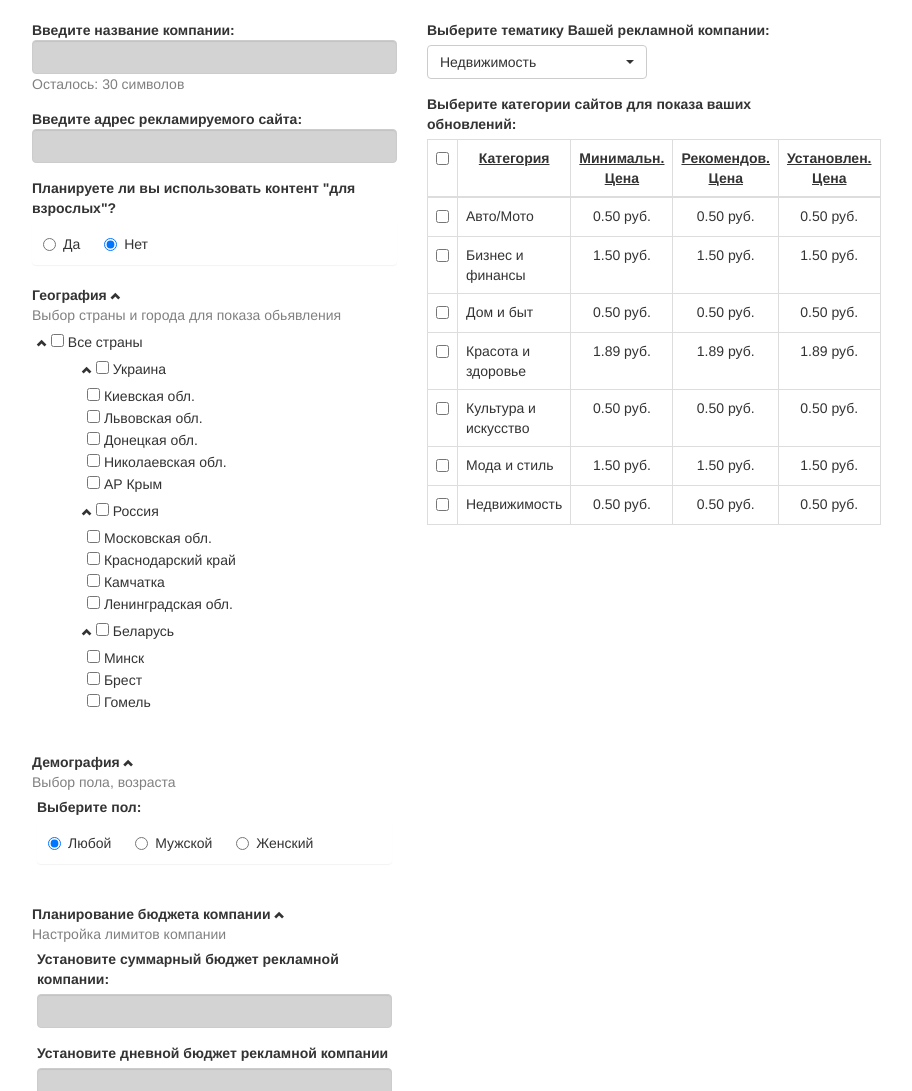
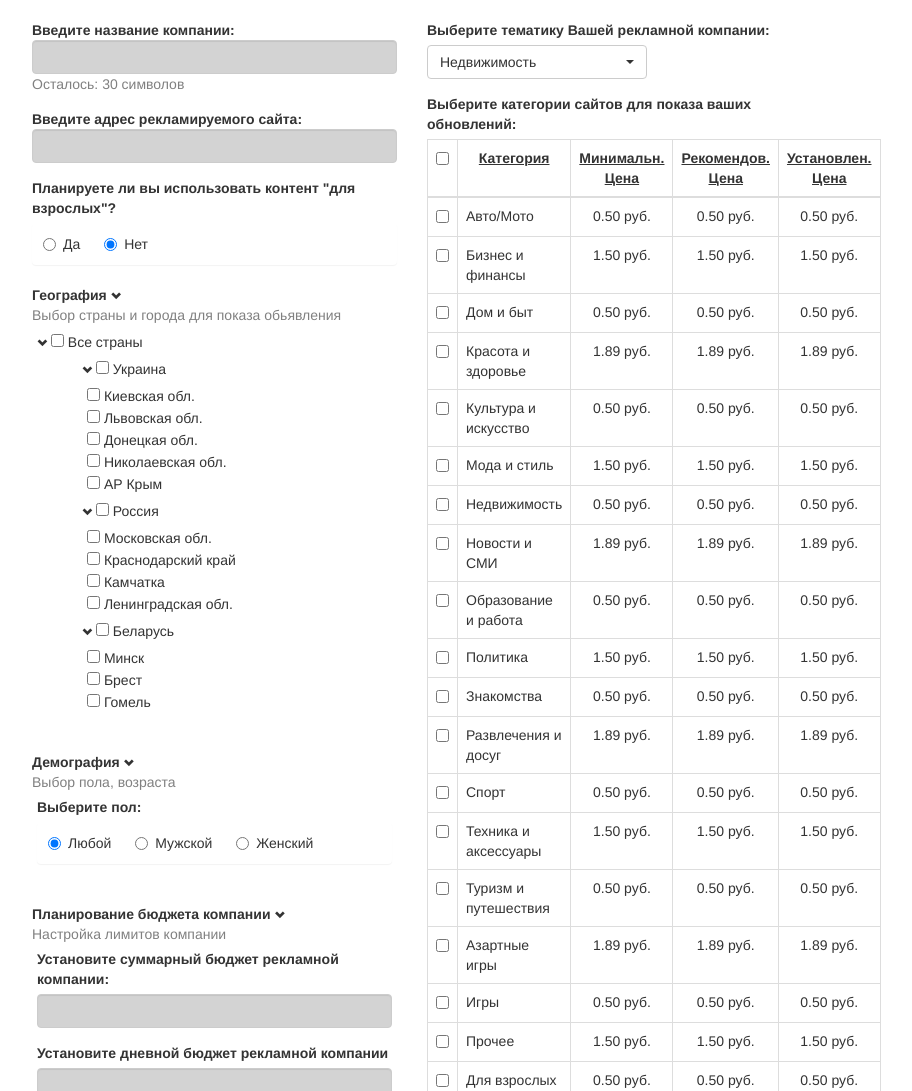
Before and after one commit to oleksii-mazurik/ads-form, a plain HTML site: page index.html in a window 1280 px wide. Shown: the top 1091 px of the page, without its empty margins (228-1140 px from the left). Drawn offline with Linux system fonts and the light colour scheme.

Commit message:
last version

```diff
--- a/index.html
+++ b/index.html
@@ -15,12 +15,12 @@
                     <div class="col-md-6">
                         <div class="form-group">
                             <label class="control-label" for="name">  Введите название компании:</label>
-                            <input class="form-control" type="text" maxlength="30" id="name" data-bind="value: companyName, valueUpdate: 'afterkeydown'">
+                            <input class="form-control" type="text" maxlength="30" id="name" data-bind="value: companyName, valueUpdate: 'afterkeydown'" required="">
                             <p class="hint">Осталось: <span data-bind="text: remained"></span> символов</p>
                         </div>
                         <div class="form-group">
                             <label class="control-label" for="site-name">Введите адрес рекламируемого сайта:</label>
-                            <input class="form-control" type="text" id="site-name" data-bind="value: companyURL, valueUpdate: 'afterkeydown'">
+                            <input class="form-control" type="text" id="site-name" data-bind="value: companyURL, valueUpdate: 'afterkeydown'" required="">
                         </div>
                         <div class="form-group">
                             <label>Планируете ли вы использовать контент "для взрослых"?</label>
@@ -37,18 +37,18 @@
                                 </div>
                             </div>
                         </div>
-                        <div class="form-group">
+                        <div class="form-group" data-bind="with: geo">
                             <label class="control-label">География </label>
-                            <span class="glyphicon-chevron-up glyphicon toggleFlag"></span>
+                            <span class="glyphicon-chevron-down glyphicon toggleFlag"></span>
                             <p class="hint">Выбор страны и города для показа обьявления</p>
                             <div class="toggle">
-                                <span class="glyphicon glyphicon-chevron-up toggleFlag"></span>
-                                <input type="checkbox" data-bind="checked: geo.checked, event: { change: geo.setState.bind(geo) }">
-                                <span data-bind="text: geo.name"></span>
+                                <span class="glyphicon glyphicon-chevron-down toggleFlag"></span>
+                                <input type="checkbox" data-bind="checked: checked, event: { change: setState.bind(this) }">
+                                <span data-bind="text: name"></span>
                                 <div class="toggle">
-                                    <ul data-bind="foreach: geo.children">
+                                    <ul data-bind="foreach: children">
                                         <li>
-                                            <span class="glyphicon glyphicon-chevron-up toggleFlag"></span>
+                                            <span class="glyphicon glyphicon-chevron-down toggleFlag"></span>
                                             <input type="checkbox" data-bind="checked: checked, event: { change: setState.bind(this) }">
                                             <span data-bind="text: name"></span>
                                             <ul class='toggle' data-bind="foreach: { data: children, as: 'region' }">
@@ -66,7 +66,7 @@
 
                         <div class="form-group">
                             <label class="control-label">Демография </label>
-                            <span class="glyphicon-chevron-up glyphicon toggleFlag"></span>
+                            <span class="glyphicon-chevron-down glyphicon toggleFlag"></span>
                             <p class="hint">Выбор пола, возраста</p>
                             <div class="toggle">
                                 <label>Выберите пол:</label>
@@ -92,16 +92,16 @@
 
                         <div class="form-group">
                             <label class="control-label">Планирование бюджета компании </label>
-                            <span class="glyphicon-chevron-up glyphicon toggleFlag"></span>
+                            <span class="glyphicon-chevron-down glyphicon toggleFlag"></span>
                             <p class="hint">Настройка лимитов компании</p>
                             <div class="toggle">
                                 <div class="form-group">
                                     <label>Установите суммарный бюджет рекламной компании:</label>
-                                    <input type="text" class="form-control" data-bind="value: sumBudget, valueUpdate: 'afterkeydown'">
+                                    <input type="text" class="form-control" data-bind="value: sumBudget, valueUpdate: 'afterkeydown'" required="">
                                 </div>
                                 <div class="form-group">
                                     <label>Установите дневной бюджет рекламной компании</label>
-                                    <input type="text" class="form-control" data-bind="value: perDayBudget, valueUpdate: 'afterkeydown'">
+                                    <input type="text" class="form-control" data-bind="value: perDayBudget, valueUpdate: 'afterkeydown'" required="">
                                 </div>
                             </div>
                         </div>
--- a/js/script.js
+++ b/js/script.js
@@ -1,6 +1,4 @@
 var Region = function Region(options) {
-
-    //var self = this;
 
     if(!options.name) {
         throw "There is no region name";
@@ -15,22 +13,19 @@ var Region = function Region(options) {
     this.instanceOf = function() {
         return _instanceOf;
     };
-    //console.log(this.name);
-    //console.log(this.children);
+
 };
 
 Region.prototype.addChildren = function(kids){
     this.children = [];
     for (var i = 0; i < kids.length; i++) {
-        this.children.push(this.addChild(kids[i], this));
+        this.addChild(kids[i], this);
     }
     return this.children;
 };
 
 Region.prototype.setState = function setState(parentStatus) {
 
-
-    console.log(parentStatus);
     parentStatus.checked(!parentStatus.checked())
     function toChilds(status, node) {
         if (node.children) {
@@ -44,72 +39,34 @@ Region.prototype.setState = function setState(parentStatus) {
         else return;
     }
 
-    function toParents() {
-
+    function toParents(node) {
+        if (node.parent) {
+            var flag = true;
+            node.parent.children.forEach(function(child){
+                if (!child.checked()) {
+                    flag = false;
+                    return;
+                }
+            });
+            node.parent.checked(flag);
+            toParents(node.parent);
+        }
+        else {
+            return;
+        }
     }
-    //debugger;
     toChilds(parentStatus.checked(), parentStatus);
-
-    //var status = arguments.length > 1 ?  !this.checked() : parentStatus;
-    //this.children.forEach(function(child) {
-    //    if(child.instanceOf() == 'Region') {
-    //        child.setState(status);
-    //    }
-    //});
-    //
-    //this.checked(arguments.length > 1 ? status : parentStatus);
+    toParents(parentStatus);
 };
 
 Region.prototype.addChild = function addChild(child, parentNode) {
     if(child.instanceOf() == 'Region') {
         child.parent = parentNode;
-        //parentNode.children.push(child);
+        parentNode.children.push(child);
+
     }
-    //console.log(child);
     return child;
 };
-
-//Region.findParent = function(tree, node) {
-//    var parent = tree;
-//    var recursion = function recursion(tree, node) {
-//        if(tree == node) {
-//            return;
-//        }
-//
-//        var result = false;
-//        tree.children.forEach(function(item) {
-//            if(item == node) {
-//                result = true;
-//                parent = tree;
-//                return;
-//            }
-//
-//            recursion(item, node);
-//        });
-//    };
-//
-//    recursion(tree, node);
-//
-//    return parent;
-//};
-
-//Region.checkIfChildrenChecked = function(node) {
-//    var result = true;
-//
-//    var recursion = function(item) {
-//        item.children.forEach(function(child) {
-//            if(!child.checked()) {
-//                result = false;
-//                return;
-//            } else {
-//                recursion(child);
-//            }
-//        });
-//    };
-//
-//    recursion(node);
-//
-//};
 
 var viewModel = function() {
 
@@ -131,13 +88,24 @@ var viewModel = function() {
 
     self.returnSendForm = function() {
 
-        var tmp2 = [];
+
+        var categoriesCont = [];
+        var regionsCont = [];
 
         var categories = self.categories.categories;
+        var countries = self.geo.children;
+
+        for (var j = 0; j < countries.length; j++) {
+            countries[j].children.forEach(function(child){
+                if (child.checked()) {
+                    regionsCont.push(child.name);
+                }
+            })
+        }
 
         for (var i = 0; i < categories.length; i++) {
             if (categories[i].checked())
-                tmp2.push(categories[i].name);
+                categoriesCont.push(categories[i].name);
         }
 
         var sendForm = {
@@ -145,10 +113,11 @@ var viewModel = function() {
             url: self.companyURL(),
             adultContent: self.adultContent(),
             sex: self.sex(),
+            regions: regionsCont,
             sumBudget: self.sumBudget(),
             perDayBudget: self.perDayBudget(),
             subject: self.adsSubject(),
-            categories: tmp2
+            categories: categoriesCont
         };
 
 
@@ -271,6 +240,90 @@ var viewModel = function() {
                 minPrice: '0.50',
                 recommendedPrice: '0.50',
                 stablePrice:'0.50'
+            },
+            {
+                checked: ko.observable(false),
+                name: 'Новости и СМИ',
+                minPrice: '1.89',
+                recommendedPrice: '1.89',
+                stablePrice:'1.89'
+            },
+            {
+                checked: ko.observable(false),
+                name: 'Образование и работа',
+                minPrice: '0.50',
+                recommendedPrice: '0.50',
+                stablePrice:'0.50'
+            },
+            {
+                checked: ko.observable(false),
+                name: 'Политика',
+                minPrice: '1.50',
+                recommendedPrice: '1.50',
+                stablePrice:'1.50'
+            },
+            {
+                checked: ko.observable(false),
+                name: 'Знакомства',
+                minPrice: '0.50',
+                recommendedPrice: '0.50',
+                stablePrice:'0.50'
+            },
+            {
+                checked: ko.observable(false),
+                name: 'Развлечения и досуг',
+                minPrice: '1.89',
+                recommendedPrice: '1.89',
+                stablePrice:'1.89'
+            },
+            {
+                checked: ko.observable(false),
+                name: 'Спорт',
+                minPrice: '0.50',
+                recommendedPrice: '0.50',
+                stablePrice:'0.50'
+            },
+            {
+                checked: ko.observable(false),
+                name: 'Техника и аксессуары',
+                minPrice: '1.50',
+                recommendedPrice: '1.50',
+                stablePrice:'1.50'
+            },
+            {
+                checked: ko.observable(false),
+                name: 'Туризм и путешествия',
+                minPrice: '0.50',
+                recommendedPrice: '0.50',
+                stablePrice:'0.50'
+            },
+            {
+                checked: ko.observable(false),
+                name: 'Азартные игры',
+                minPrice: '1.89',
+                recommendedPrice: '1.89',
+                stablePrice:'1.89'
+            },
+            {
+                checked: ko.observable(false),
+                name: 'Игры',
+                minPrice: '0.50',
+                recommendedPrice: '0.50',
+                stablePrice:'0.50'
+            },
+            {
+                checked: ko.observable(false),
+                name: 'Прочее',
+                minPrice: '1.50',
+                recommendedPrice: '1.50',
+                stablePrice:'1.50'
+            },
+            {
+                checked: ko.observable(false),
+                name: 'Для взрослых',
+                minPrice: '0.50',
+                recommendedPrice: '0.50',
+                stablePrice:'0.50'
             }
         ]
     };
@@ -301,15 +354,16 @@ var viewModel = function() {
 ko.applyBindings(new viewModel());
 
 
+
+
 $(document).ready(function(){
     $('.toggleFlag').click(function(){
-        if ($(this).hasClass('glyphicon-chevron-up')) {
-            $(this).removeClass('glyphicon-chevron-up').addClass('glyphicon-chevron-down');
+        if ($(this).hasClass('glyphicon-chevron-down')) {
+            $(this).removeClass('glyphicon-chevron-down').addClass('glyphicon-chevron-right');
         }
         else {
-            $(this).removeClass('glyphicon-chevron-down').addClass('glyphicon-chevron-up');
+            $(this).removeClass('glyphicon-chevron-right').addClass('glyphicon-chevron-down');
         }
-        //console.log($(this).('.toggleFlag + .toggle'));
         $(this).nextAll().last().slideToggle();
     });
 
```
